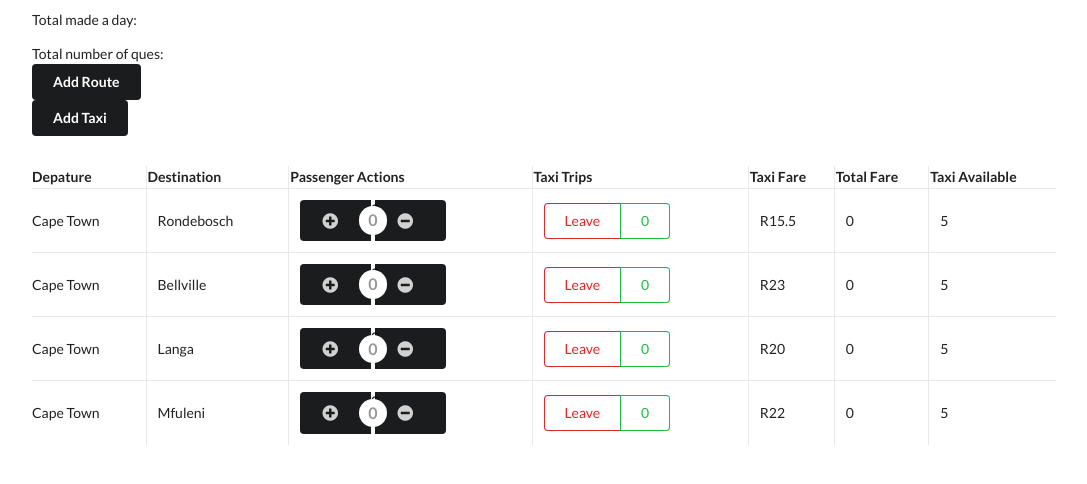
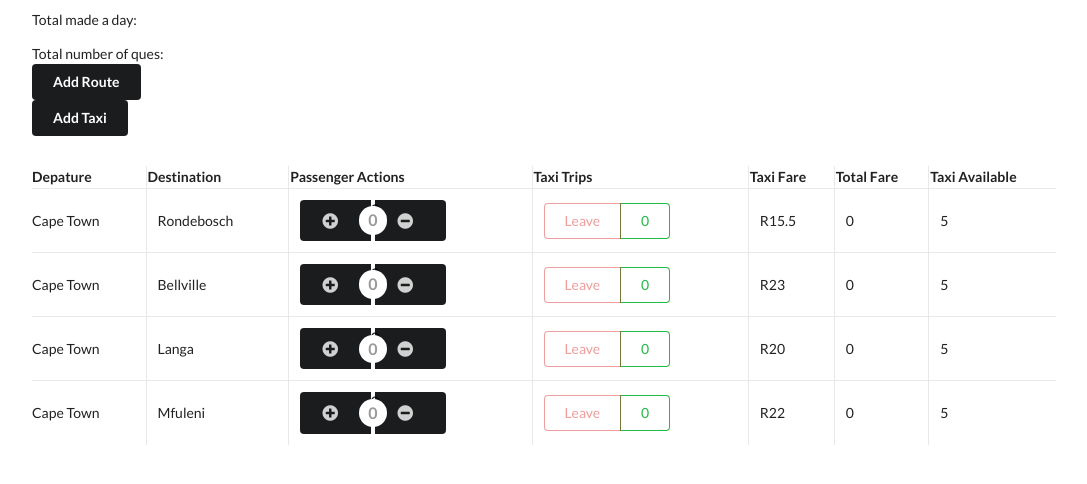
Before and after one commit to amandam2017/taxi-app-with-alpine, a plain HTML site: page index.html in a window 1280 px wide. Shown: the part 54-538 px from the top of the page, without its empty margins (96-1183 px from the left). Drawn offline with nearby package versions, Linux system fonts and the light colour scheme.

Commit message:
have disabled the leave button when the number of people in a queue are less than the number of passengers that a taxi is suppose to carry

```diff
--- a/index.html
+++ b/index.html
@@ -91,7 +91,7 @@
                                 </td>
                                 <td>
                                     <div class="ui buttons">
-                                        <button class="ui red basic button"
+                                        <button x-bind:disabled="route.queue < passengersPerTaxi" class="ui red basic button"
                                             @click="takeTripFromPassengers(route)">Leave</button>
                                         <button x-text="route.trips" class="ui green basic button"></button>
                                     </div>
```
